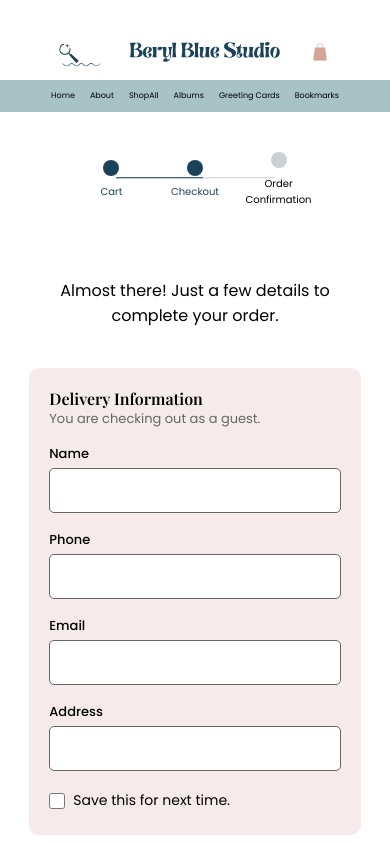
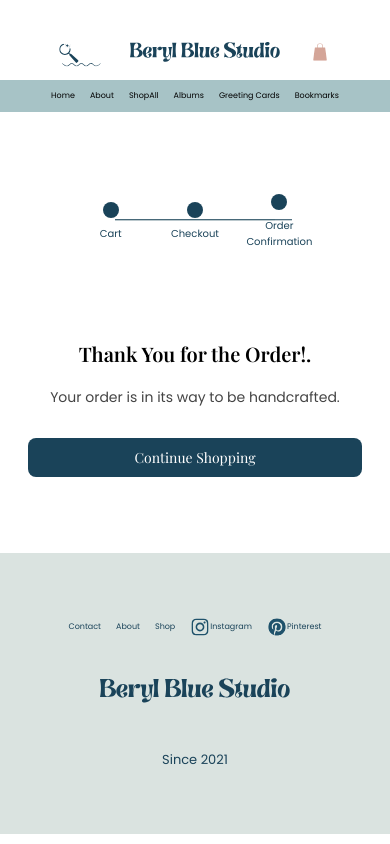
Before and after one commit to syedamaryamazhar/Beryl-Blue-Studio-Complete, a React (Vite) app in the folder bbs-proj/: page /thankyou in a window 390 px wide. Shown: the top 844 px of the page. Built offline with nearby package versions, Linux system fonts and the light colour scheme.

Commit message:
Link pages

```diff
--- a/bbs-proj/src/App.jsx
+++ b/bbs-proj/src/App.jsx
@@ -26,7 +26,7 @@ function App() {
 
   return (
     <div>
-      {/* <Header />
+      <Header />
       <Routes>
         <Route path="/customizepg1" element={<CustomizePg1 />} />
         <Route path="/customizepg2" element={<CustomizePg2 />} />
@@ -36,12 +36,15 @@ function App() {
         <Route path="/" element={<Home />}/>
         <Route path="/Productspage" element={<Productspage />}/>
         <Route path="/product/:id" element={<ProductDetail />}/>
+        <Route path="/about" element={<About />} />
          <Route path="/cart" element={<Cart />} />
         <Route path="/checkout" element={<Checkout />} />
+        <Route path="/thankyou" element={<Thankyou />} />
         <Route path="/contact" element={<Contact />} />
       </Routes>
-      <Footer /> */}
-      <Checkout />
+      <Footer />
+
+
 
     </div>
   );
--- a/bbs-proj/src/pages/About.jsx
+++ b/bbs-proj/src/pages/About.jsx
@@ -7,7 +7,7 @@ import './About.css'
 const About = () =>{
     return(
         <div className="about-page" >
-            <Header />
+
 
             <main>
                 <section className="intro">
@@ -62,7 +62,7 @@ const About = () =>{
                         </p>
                        </section>
             </main>
-            <Footer />
+
         </div>
     );
 };
--- a/bbs-proj/src/pages/Cart.jsx
+++ b/bbs-proj/src/pages/Cart.jsx
@@ -57,7 +57,7 @@ const Cart = () =>{
 
         return(
             <div>
-                <Header />
+
                 <main className="cart-section">
 
                 <Progress currentStep={1}/>
@@ -115,7 +115,7 @@ const Cart = () =>{
                                                                 </div>
 
                                                                 <button className="checkout"
-                                                                    onClick= {() => navigate ("/checkout")} >
+                                                                  onClick={() =>{ navigate('/Checkout')} }>
                                                                         Checkout
                                                                 </button>
 
@@ -123,7 +123,7 @@ const Cart = () =>{
                                                                 </div>
                                                                 </main>
 
-                                                                <Footer />
+
 
        </div>
 
--- a/bbs-proj/src/pages/Checkout.jsx
+++ b/bbs-proj/src/pages/Checkout.jsx
@@ -49,7 +49,7 @@ const placeOrder = () => {
 
 return(
     <div>
-        <Header/>
+
         <main className="main">
 
          <Progress currentStep={2} />
@@ -149,7 +149,9 @@ return(
                     Estimate Delivery Date <span>3-5 Jan</span>
                 </p>
 
-                <button className="place-order" onClick={placeOrder}>
+                <button className="place-order"
+                onClick={() =>{ navigate('/Thankyou')} }>
+
                     Place Order
                 </button>
 
@@ -161,7 +163,7 @@ return(
         </div>
         </main>
 
-        <Footer />
+
     </div>
 );
 };
--- a/bbs-proj/src/pages/Contact.jsx
+++ b/bbs-proj/src/pages/Contact.jsx
@@ -43,7 +43,7 @@ const Contact = () => {
 
     return(
         <div>
-            <Header />
+
 
             <main className="main">
                 <div className="intro">
@@ -124,7 +124,7 @@ const Contact = () => {
 
                               </section>
             </main>
-            <Footer />
+
         </div>
     );
 };
--- a/bbs-proj/src/pages/Thankyou.css
+++ b/bbs-proj/src/pages/Thankyou.css
@@ -32,60 +32,47 @@
 
 
 
-@media(max-width: 1024px){
+@media (max-width: 768px) {
 
-
-
-    main{
-        width: 90%;
+  .customize-sectionn {
+    margin: 40px auto 80px;
+    padding: 16px;
   }
 
-    .section-title{
-        font-size: 28px;
+  .section-title {
+    font-size: 26px;
   }
 
-    .content p{
+  .content p {
     font-size: 15px;
   }
 
-
-}
-
-@media(max-width: 768px){
-
-
-
-
-
-    .section-title{
-        font-size: 26px;
-    }
-
-    .btn-cont-shop{
+  .btn-cont-shop {
     width: 100%;
     font-size: 15px;
+    padding: 12px 0;
+  }
 }
 
 
+@media (max-width: 480px) {
 
+  .customize-sectionn {
+    margin: 30px auto 60px;
+    padding: 12px;
   }
 
-@media(max-width:480px){
-
-
-
-    .section-title{
+  .section-title {
     font-size: 20px;
   }
 
-    .content p{
+  .content p {
     font-size: 14px;
   }
 
-    .btn-cont-shop{
+  .btn-cont-shop {
+    width: 100%;
     font-size: 14px;
-        padding: 10px 20px;
+    padding: 10px 0;
   }
-
-
 }
--- a/bbs-proj/src/pages/Thankyou.jsx
+++ b/bbs-proj/src/pages/Thankyou.jsx
@@ -14,7 +14,7 @@ const Thankyou = () => {
 
     return(
         <div>
-            <Header />
+
             <main className="container">
                 <section className="customize-sectionn">
 
@@ -31,7 +31,7 @@ const Thankyou = () => {
 
                 </section>
             </main>
-            <Footer />
+
         </div>
     );
 
```
Lines whose indentation alone changed are shown as unchanged.
